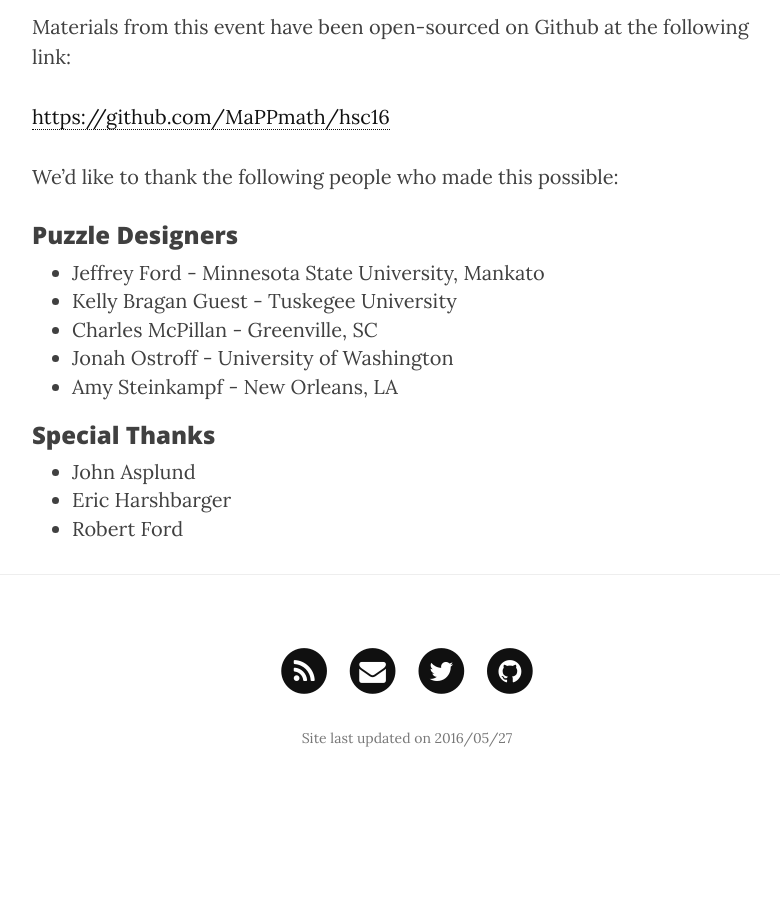
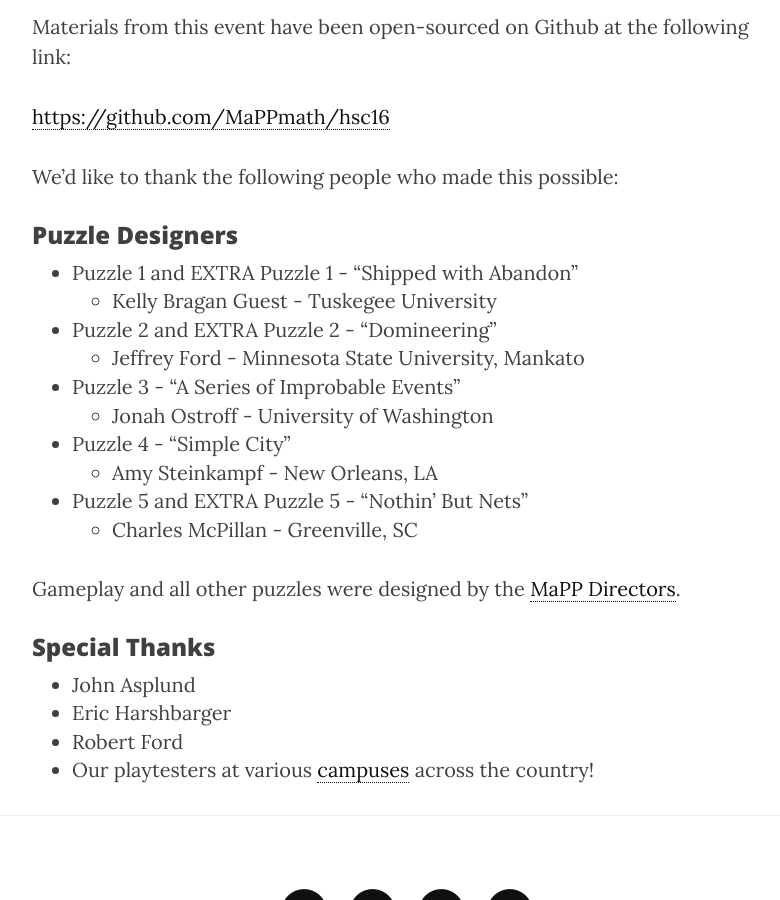
Before and after one commit to MaPPmath/mappmath.github.io, a Jekyll site: the page built from pages/hsc/hsc16.md, in a window 1280 px wide and 900 px high, scrolled down 960 px. Shown: the whole window, without its empty margins (233-1013 px from the left). Built offline with Jekyll 4.4.1, drawn with Linux system fonts in a browser that asks for light colours; nearby versions of some CDN libraries; before the commit the page ends 1774 px from its top, so only the background shows below that.

Commit message:
more details in hsc16 credits

```diff
--- a/pages/hsc/hsc16.md
+++ b/pages/hsc/hsc16.md
@@ -25,14 +25,23 @@
 
 ### Puzzle Designers
 
-* Jeffrey Ford - Minnesota State University, Mankato
-* Kelly Bragan Guest - Tuskegee University
-* Charles McPillan - Greenville, SC
-* Jonah Ostroff - University of Washington
-* Amy Steinkampf - New Orleans, LA
+* Puzzle 1 and EXTRA Puzzle 1 - "Shipped with Abandon"
+    * Kelly Bragan Guest - Tuskegee University
+* Puzzle 2 and EXTRA Puzzle 2 - "Domineering"
+    * Jeffrey Ford - Minnesota State University, Mankato
+* Puzzle 3 - "A Series of Improbable Events"
+    * Jonah Ostroff - University of Washington
+* Puzzle 4 - "Simple City"
+    * Amy Steinkampf - New Orleans, LA
+* Puzzle 5 and EXTRA Puzzle 5 - "Nothin' But Nets"
+    * Charles McPillan - Greenville, SC
+
+Gameplay and all other puzzles were designed by the
+[MaPP Directors](/about/people/).
 
 ### Special Thanks
 
 * John Asplund
 * Eric Harshbarger
 * Robert Ford
+* Our playtesters at various [campuses](/campuses/) across the country!
```
